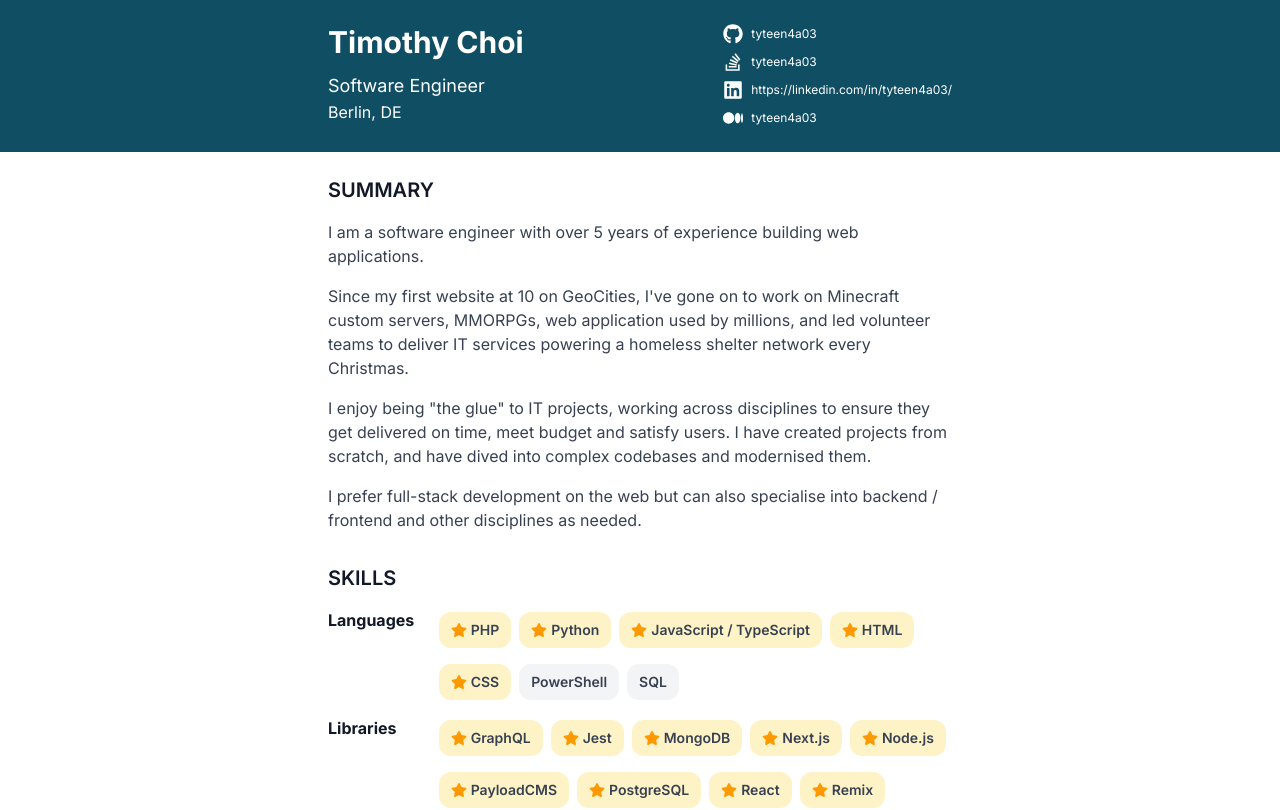
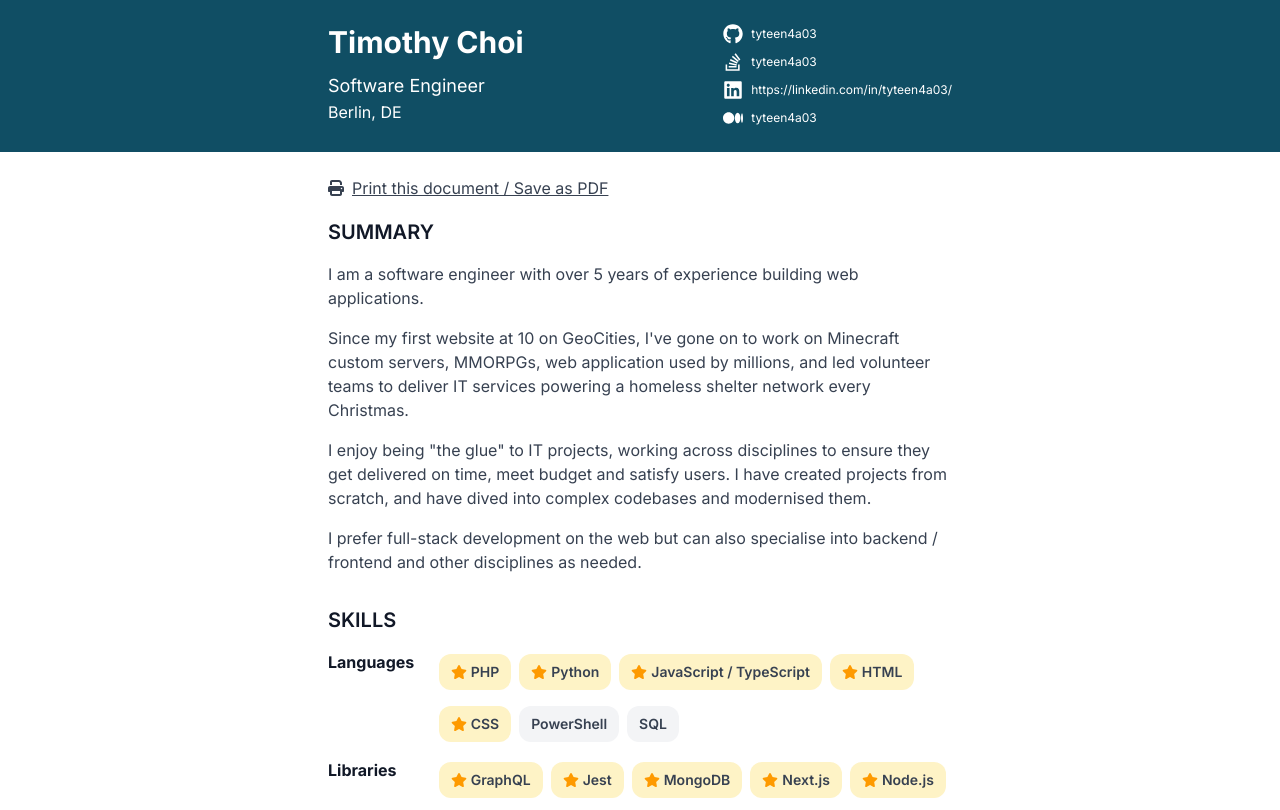
Before and after one commit to tyteen4a03/cv, a Next.js app: page / in a window 1280 px wide. Shown: the top 810 px of the page. Built offline with nearby package versions, Linux system fonts and the light colour scheme.

Commit message:
feat: print cv button

```diff
--- /dev/null
+++ b/src/app/components/PrintButton.tsx
@@ -0,0 +1,19 @@
+"use client";
+
+import { FaPrint } from "react-icons/fa6";
+import Section from "./layout/Section";
+
+const PrintButton = () => (
+    <Section className="print:hidden">
+        <button
+            type="button"
+            onClick={() => window.print()}
+            className="inline-flex gap-2 items-center underline cursor-pointer"
+        >
+            <FaPrint />
+            Print this document / Save as PDF
+        </button>
+    </Section>
+);
+
+export default PrintButton;
--- a/src/app/page.tsx
+++ b/src/app/page.tsx
@@ -1,6 +1,7 @@
 import Education from "@/app/components/Education";
 import Employment from "@/app/components/Employment";
 import Header from "@/app/components/Header";
+import PrintButton from "@/app/components/PrintButton";
 import Skills from "@/app/components/Skills";
 import Summary from "@/app/components/Summary";
 import Volunteering from "@/app/components/Volunteering";
@@ -10,6 +11,7 @@ export default function Home() {
         <div>
             <Header />
             <main className="flex flex-col py-6 print:py-4 gap-4 print:gap-2">
+                <PrintButton />
                 <Summary />
                 <Skills />
                 <Employment />
```
